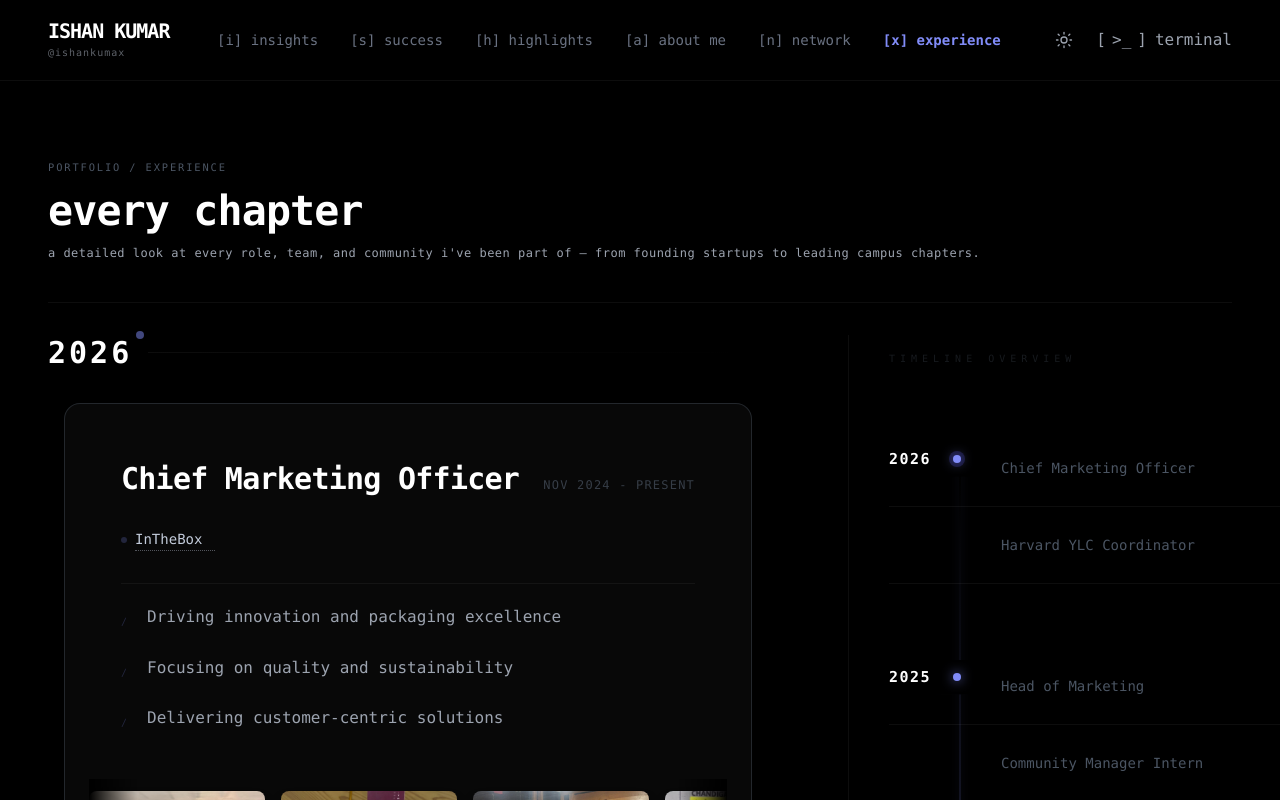
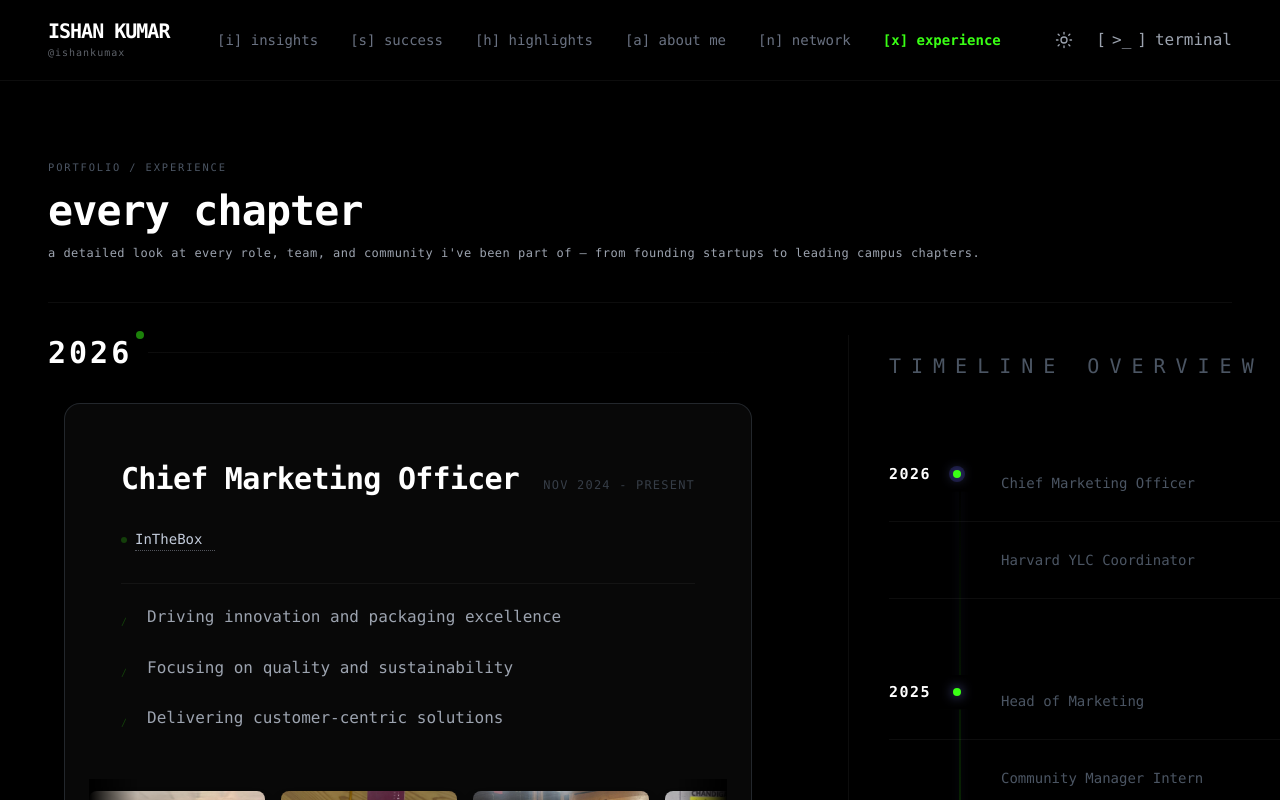
Before and after one commit to ishankumax/portfolio, a React (Vite) app: page /experience in a window 1280 px wide. Shown: the top 800 px of the page. Built offline with nearby package versions, Linux system fonts and the light colour scheme.

Commit message:
highlight color changed to green

```diff
--- a/src/components/Experience.jsx
+++ b/src/components/Experience.jsx
@@ -255,7 +255,7 @@ function Experience() {
         {/* Sticky Timeline Sidebar — Desktop only, Right aligned */}
         <aside className="hidden lg:block lg:w-[420px] xl:w-[480px] lg:-mr-10 xl:-mr-24 shrink-0 order-1 lg:order-2">
           <div className="sticky top-12 max-h-[calc(100vh-6rem)] overflow-y-auto no-scrollbar py-4 border-l pl-10" style={{ borderColor: 'var(--border-subtle)' }}>
-            <h3 className="font-mono text-[10px] uppercase tracking-[0.5em] mb-10 opacity-30" style={{ color: 'var(--text-muted)' }}>Timeline Overview</h3>
+            <h3 className="font-mono text-[20px] uppercase tracking-[0.5em] mb-10 opacity-100" style={{ color: 'var(--text-muted)' }}>Timeline Overview</h3>
             <Timeline isMobileMode={false} />
           </div>
         </aside>
--- a/src/components/Footer.jsx
+++ b/src/components/Footer.jsx
@@ -21,7 +21,7 @@ function Footer() {
             >
               <span className="w-1.5 h-1.5 rounded-full bg-green-400 animate-pulse" />
               let's talk
-              <span className="group-hover:translate-x-0.5 transition-transform duration-300">→</span>
+              <span className="group-hover:translate-x-0.5 transition-transform duration-300 font-color-black" >→</span>
             </Link>
           </div>
 
--- a/src/components/Hero.jsx
+++ b/src/components/Hero.jsx
@@ -17,7 +17,7 @@ function Hero() {
       <div className="flex-1 text-center md:text-left min-w-0">
         <p className="success-header__eyebrow mb-2">portfolio / home</p>
         <h1 className="text-4xl md:text-6xl mb-2 tracking-tight">ishan kumar<span className="success-header__cursor">_</span></h1>
-        <p className="text-[#818cf8] font-mono text-sm mb-6 lowercase tracking-wider opacity-90">@ishankumax</p>
+        <p className="font-mono text-sm mb-6 lowercase tracking-wider opacity-90" style={{ color: 'var(--accent-purple)' }}>@ishankumax</p>
 
         <div className="flex items-center justify-center md:justify-start gap-4 mb-8">
           <a href="https://github.com/ishankumax" target="_blank" rel="noopener noreferrer"
--- a/src/components/Navbar.jsx
+++ b/src/components/Navbar.jsx
@@ -36,7 +36,7 @@ function Navbar({ onOpenTerminal }) {
         <div className="hidden md:flex items-center gap-6 lg:gap-8 text-gray-500 text-sm">
           <Link to="/insights" className={linkClass('/insights')}>[i] insights</Link>
           <Link to="/success" className={linkClass('/success')}>[s] success</Link>
-          <Link to="/#highlights" className="hover:text-[#818cf8] transition-colors whitespace-nowrap">[h] highlights</Link>
+          <Link to="/#highlights" className="hover:text-[color:var(--accent-purple)] transition-colors whitespace-nowrap">[h] highlights</Link>
           <Link to="/about" className={linkClass('/about')}>[a] about me</Link>
           <Link to="/network" className={linkClass('/network')}>[n] network</Link>
           <Link to="/experience" className={linkClass('/experience')}>[x] experience</Link>
--- a/src/index.css
+++ b/src/index.css
@@ -1,20 +1,20 @@
 @import 'tailwindcss';
 
 /* ============================================================================
-   DESIGN TOKENS — Purple Accent System
-   Primary: #818cf8 (Indigo-400 / Amethyst)
-   Dim:     #4f46e5 (Indigo-600)
-   Glow:    rgba(129, 140, 248, 0.25)
+   DESIGN TOKENS — Fluorescent Green Accent System
+   Primary: #39ff14 (Neon Green)
+   Dim:     #22c55e (Green-500)
+   Glow:    rgba(57, 255, 20, 0.25)
    ============================================================================ */
 
 /* ── Dark mode (default) ─────────────────────────────────────────────────── */
 :root,
 [data-theme="dark"] {
-  --accent-purple:        #818cf8;
-  --accent-purple-dim:    #4f46e5;
-  --accent-purple-faint:  rgba(129, 140, 248, 0.08);
-  --accent-purple-glow:   rgba(129, 140, 248, 0.28);
-  --accent-purple-border: rgba(129, 140, 248, 0.22);
+  --accent-purple:        #39ff14;
+  --accent-purple-dim:    #22c55e;
+  --accent-purple-faint:  rgba(57, 255, 20, 0.08);
+  --accent-purple-glow:   rgba(57, 255, 20, 0.28);
+  --accent-purple-border: rgba(57, 255, 20, 0.22);
 
   --bg-base:      #000000;
   --bg-base-95:   rgba(0, 0, 0, 0.95);
@@ -30,40 +30,40 @@
   --border-subtle:  rgba(255, 255, 255, 0.05);
   --border-card:    rgba(75, 85, 99, 0.4);
 
-  --selection-bg:   rgba(129, 140, 248, 0.35);
+  --selection-bg:   rgba(57, 255, 20, 0.25);
   --selection-text: #ffffff;
 
-  --scrollbar-thumb: rgba(129, 140, 248, 0.25);
-  --scrollbar-hover: rgba(129, 140, 248, 0.50);
+  --scrollbar-thumb: rgba(57, 255, 20, 0.25);
+  --scrollbar-hover: rgba(57, 255, 20, 0.50);
 }
 
 /* ── Light mode ──────────────────────────────────────────────────────────── */
 [data-theme="light"] {
-  --accent-purple:        #6d5ce7;
-  --accent-purple-dim:    #4f46e5;
-  --accent-purple-faint:  rgba(109, 92, 231, 0.08);
-  --accent-purple-glow:   rgba(109, 92, 231, 0.20);
-  --accent-purple-border: rgba(109, 92, 231, 0.25);
+  --accent-purple:        #16a34a;
+  --accent-purple-dim:    #15803d;
+  --accent-purple-faint:  rgba(22, 163, 74, 0.08);
+  --accent-purple-glow:   rgba(22, 163, 74, 0.20);
+  --accent-purple-border: rgba(22, 163, 74, 0.25);
 
   --bg-base:      #f5f4f7;
   --bg-base-95:   rgba(245, 244, 247, 0.95);
   --bg-surface:   #f0eef5;
   --bg-elevated:  #ffffff;
   --bg-navbar:    rgba(245, 244, 247, 0.85);
-  --bg-card:      rgba(109, 92, 231, 0.04);
+  --bg-card:      rgba(22, 163, 74, 0.04);
 
   --text-primary:   #0f0e17;
   --text-secondary: #171717;
   --text-muted:     #2d2d2d;
 
   --border-subtle:  rgba(0, 0, 0, 0.06);
-  --border-card:    rgba(109, 92, 231, 0.18);
+  --border-card:    rgba(22, 163, 74, 0.18);
 
-  --selection-bg:   rgba(109, 92, 231, 0.25);
+  --selection-bg:   rgba(22, 163, 74, 0.25);
   --selection-text: #0f0e17;
 
-  --scrollbar-thumb: rgba(109, 92, 231, 0.25);
-  --scrollbar-hover: rgba(109, 92, 231, 0.50);
+  --scrollbar-thumb: rgba(22, 163, 74, 0.25);
+  --scrollbar-hover: rgba(22, 163, 74, 0.50);
 }
 
 /* ── Theme transition — smooth on toggle, skip animation-heavy elements ─── */
@@ -107,11 +107,11 @@ body {
 @keyframes highlight-pulse {
   0% {
     border-color: var(--accent-purple);
-    box-shadow: 0 0 28px var(--accent-purple-glow), inset 0 0 16px rgba(129, 140, 248, 0.07);
+    box-shadow: 0 0 28px var(--accent-purple-glow), inset 0 0 16px rgba(57, 255, 20, 0.07);
   }
   50% {
     border-color: var(--accent-purple-dim);
-    box-shadow: 0 0 18px rgba(99, 102, 241, 0.18), inset 0 0 8px rgba(129, 140, 248, 0.03);
+    box-shadow: 0 0 18px rgba(34, 197, 94, 0.18), inset 0 0 8px rgba(57, 255, 20, 0.03);
   }
   100% {
     border-color: rgba(75, 85, 99, 0.5);
@@ -137,10 +137,10 @@ body {
 }
 .marquee-paused { animation-play-state: paused; }
 
-/* Hover glow — now purple-tinted */
+/* Hover glow — now green-tinted */
 .marquee-img-wrapper:hover {
   box-shadow:
-    0 0 24px rgba(129, 140, 248, 0.15),
+    0 0 24px rgba(57, 255, 20, 0.15),
     0 8px 32px rgba(0, 0, 0, 0.6);
 }
 
@@ -162,7 +162,7 @@ body {
 
 .company-link:hover {
   color: var(--accent-purple);
-  border-bottom-color: rgba(129, 140, 248, 0.55);
+  border-bottom-color: rgba(57, 255, 20, 0.45);
 }
 
 .company-link-icon {
@@ -212,7 +212,7 @@ body {
    FOCUS RING — replace browser default with purple ring
    ============================================================================ */
 *:focus-visible {
-  outline: 2px solid rgba(129, 140, 248, 0.6);
+  outline: 2px solid rgba(57, 255, 20, 0.5);
   outline-offset: 2px;
   border-radius: 4px;
 }
```
Also changed, not shown: src/components/GitHubActivity.jsx (+14 -14 lines).
